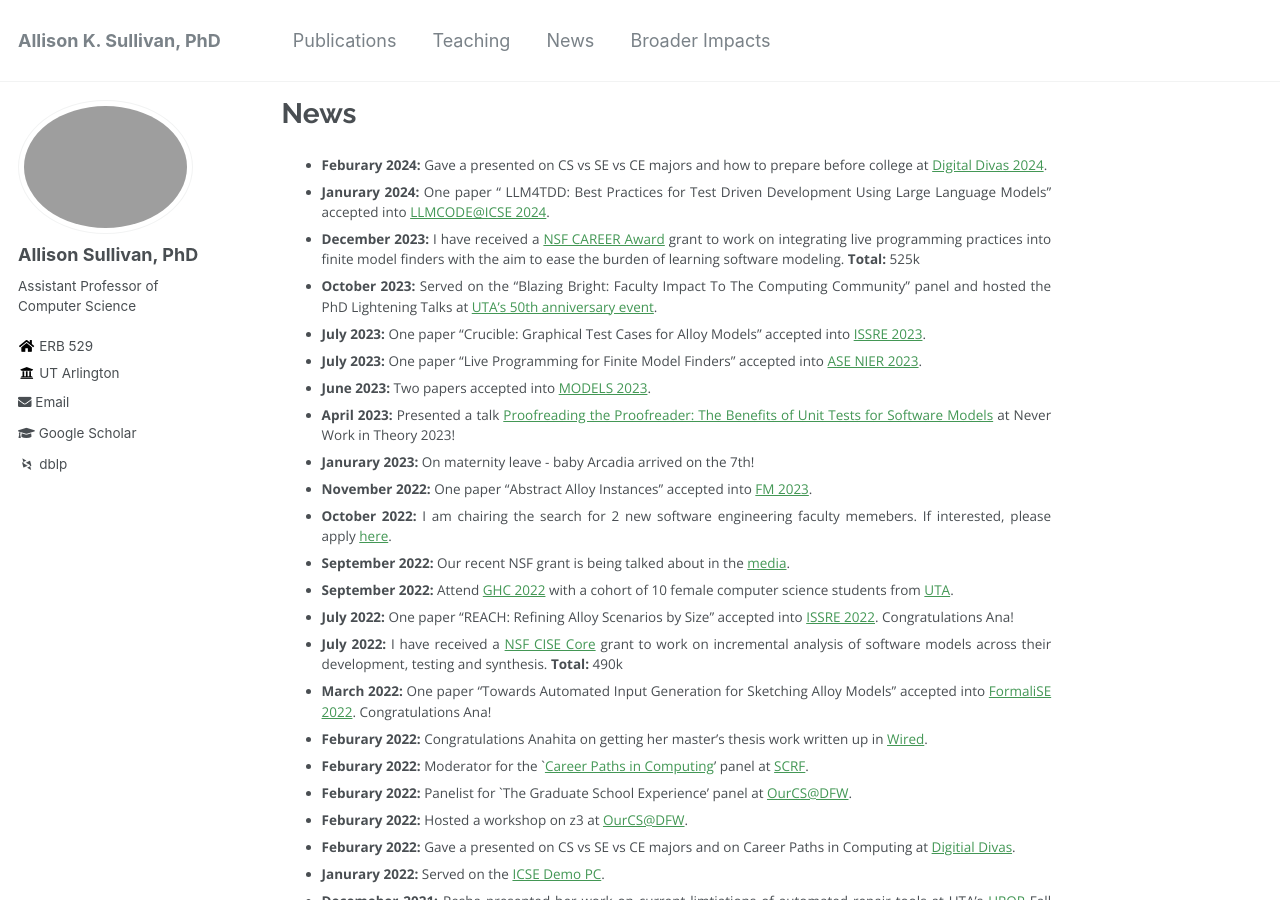
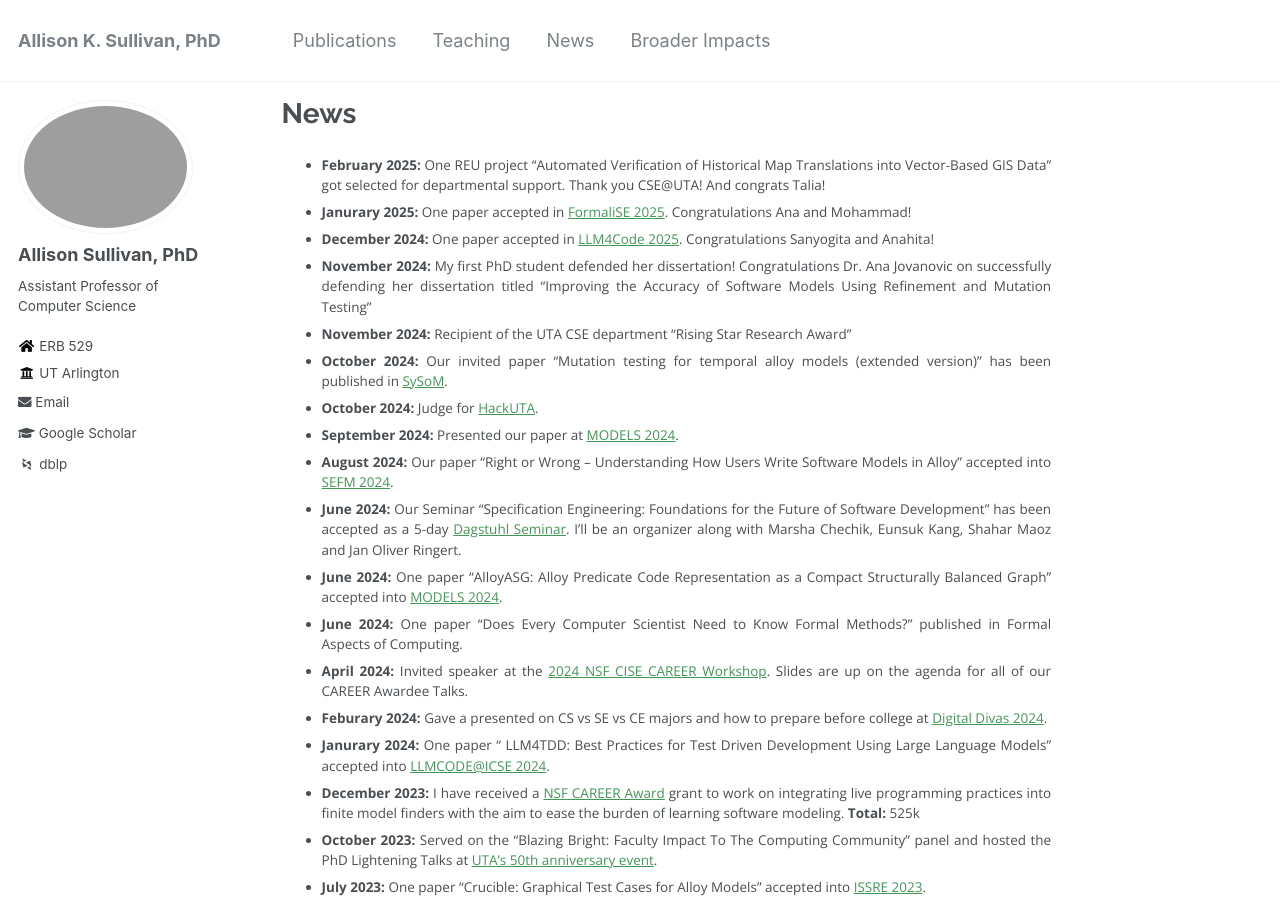
Before and after one commit to Allisonius/allisonius.github.io, a Jekyll site: the page built from _pages/news.md, in a window 1280 px wide and 900 px high. Built offline with Jekyll 4.4.1, drawn with Linux system fonts in a browser that asks for light colours; some web fonts are replaced.

Commit message:
Update news.md

```diff
--- a/_pages/news.md
+++ b/_pages/news.md
@@ -3,6 +3,19 @@ title: "News"
 permalink: /news/
 author_profile: true
 ---
+* **February 2025:** One REU project "Automated Verification of Historical Map Translations into Vector-Based GIS Data" got selected for departmental support. Thank you CSE@UTA! And congrats Talia!
+* **Janurary 2025:** One paper accepted in [FormaliSE 2025](https://conf.researchr.org/home/Formalise-2025). Congratulations Ana and Mohammad!
+* **December 2024:** One paper accepted in [LLM4Code 2025](https://llm4code.github.io/). Congratulations Sanyogita and Anahita!
+* **November 2024:** My first PhD student defended her dissertation! Congratulations Dr. Ana Jovanovic on successfully defending her dissertation titled "Improving the Accuracy of Software Models Using Refinement and Mutation Testing"
+* **November 2024:** Recipient of the UTA CSE department "Rising Star Research Award"
+* **October 2024:** Our invited paper "Mutation testing for temporal alloy models (extended version)" has been published in [SySoM](https://link.springer.com/article/10.1007/s10270-024-01220-x).
+* **October 2024:** Judge for [HackUTA](https://www.hackuta.org/).
+* **September 2024:** Presented our paper at [MODELS 2024](https://conf.researchr.org/home/models-2024).
+* **August 2024:** Our paper "Right or Wrong -- Understanding How Users Write Software Models in Alloy" accepted into [SEFM 2024](https://sefm-conference.github.io/2024/).
+* **June 2024:** Our Seminar "Specification Engineering: Foundations for the Future of Software Development" has been accepted as a 5-day [Dagstuhl Seminar](https://www.dagstuhl.de/en/seminars/dagstuhl-seminars). I'll be an organizer along with Marsha Chechik, Eunsuk Kang, Shahar Maoz and Jan Oliver Ringert.
+* **June 2024:** One paper "AlloyASG: Alloy Predicate Code Representation as a Compact Structurally Balanced Graph" accepted into [MODELS 2024](https://conf.researchr.org/home/models-2024).
+* **June 2024:** One paper "Does Every Computer Scientist Need to Know Formal Methods?" published in Formal Aspects of Computing.
+* **April 2024:** Invited speaker at the [2024 NSF CISE CAREER Workshop](https://www.cnsr.ictas.vt.edu/NSF-CISE-CAREER-Workshop-24/index.html). Slides are up on the agenda for all of our CAREER Awardee Talks.
 * **Feburary 2024:** Gave a presented on CS vs SE vs CE majors and how to prepare before college at [Digital Divas 2024](https://digital-divas.weebly.com/).
 * **Janurary 2024:** One paper " LLM4TDD: Best Practices for Test Driven Development Using Large Language Models" accepted into [LLMCODE@ICSE 2024](https://llm4code.github.io/).
 * **December 2023:** I have received a [NSF CAREER Award](https://www.nsf.gov/awardsearch/showAward?AWD_ID=2337667&HistoricalAwards=false) grant to work on integrating live programming practices into finite model finders with the aim to ease the burden of learning software modeling. **Total:** 525k
```
